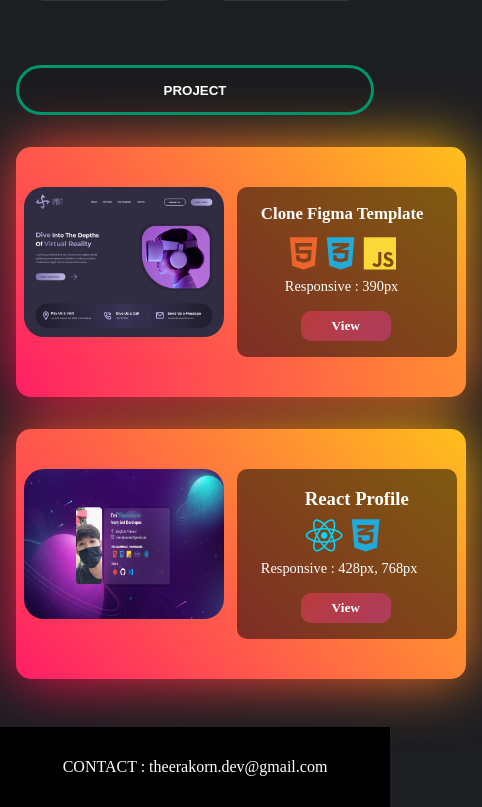
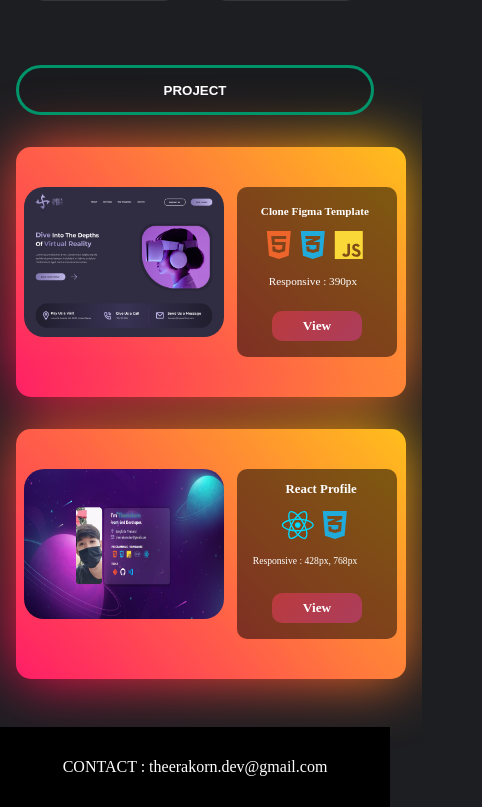
Before and after one commit to TeeTheerakorn777/React-Web-Profile, a React (Create React App) app: page / in a window 390 px wide. Shown: the part 1089-1896 px from the top of the page, 482 px wide, since content can reach past the window. Built offline with nearby package versions, Linux system fonts and the light colour scheme.

Commit message:
Last Edit

```diff
--- a/src/App.css
+++ b/src/App.css
@@ -7,6 +7,11 @@ body {
     max-width: 960px;
     margin: 0 auto;
 }
+
+/* .container {
+    width: 100%;
+    height: 100vh;
+} */
 
 /* body {
     background: linear-gradient(-45deg, #12c2e9, #c471ed, #f64f59);
--- a/src/components/Project.css
+++ b/src/components/Project.css
@@ -209,3 +209,59 @@
     filter: blur(30px);
     z-index: -1;
 }
+
+@media screen and (max-width: 481px) {
+    .con-project {
+        width: 390px;
+    }
+
+    .con-title {
+        width: 160px;
+    }
+
+    .tile h3{
+        font-size: .7rem;
+    }
+
+    .info1 .fa-react, .info1 .fa-css3-alt, .info .fa-js, .info .fa-html5, .info .fa-css3-alt{
+        font-size: 2rem;
+        padding: 0 0.3rem;
+    }
+
+    .info {
+        top: 2.6rem;
+        left: 1.6rem;
+    }
+
+    .text-figma {
+        font-size: .7rem;
+        left: 2rem;
+    }
+
+    .btn-title {
+        left: 2.2rem;
+    }
+
+    .tile1 h3{
+        font-size: .8rem;
+    }
+
+    .tile1 {
+        right: 2.5rem;
+    }
+
+    .info1 {
+        top: 2.5rem;
+        left: 2.5rem;
+    }
+
+    .tile {
+        top: .4rem;
+    }
+
+    .text-frofile {
+        font-size: .6rem;
+        left: 1rem;
+    }
+
+}
--- a/src/components/Skill.css
+++ b/src/components/Skill.css
@@ -92,3 +92,15 @@
     transform: scale(1.1);
     box-shadow: 5px 5px lightblue;
 }
+
+@media screen and (max-width: 481px) {
+  .text-skill button {
+    width: 100%;
+  }
+
+  .text-skill {
+    margin: 0 auto;
+    display: flex;
+    justify-content: center;
+  }
+}
```
